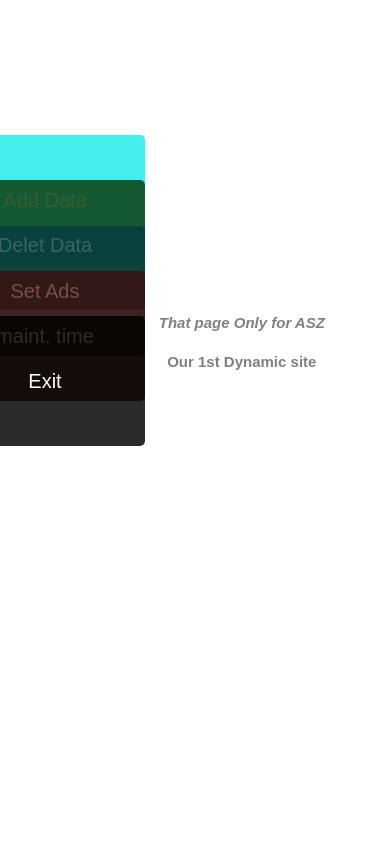
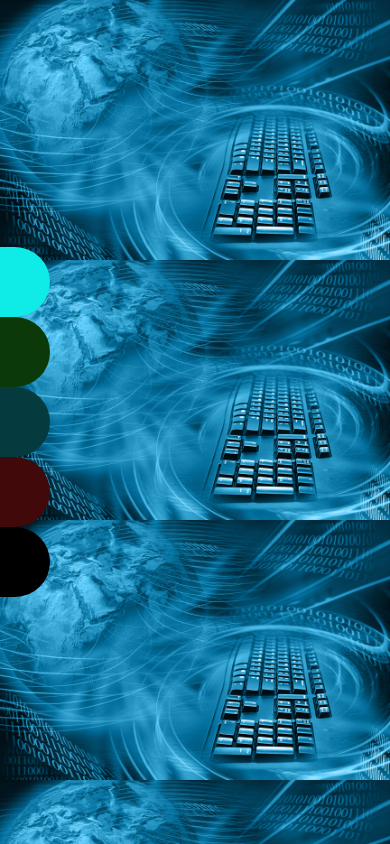
Before and after one commit to 69169/Soft-House, a PHP site: page /admin-page.html in a window 390 px wide; the page is wider, and only the part inside the window is pictured. Run offline with PHP 8.4, Linux system fonts and the light colour scheme.

Commit message:
admin page side menu made responsive by a

```diff
--- a/admin-page.css
+++ b/admin-page.css
@@ -1,47 +1,68 @@
 /*side nave*/
+body{
+    margin: 0;
+    padding: 0;
+    background-image: url(pics/bg.jpg);
+    font-family: sans-serif;
+	background-size: 100% auto;
+	background-color: #3A0BD8;
+}
+
+#mySidenav{
+	position: fixed;
+	top: 50%;
+  	-webkit-transform: translateY(-50%);
+  	-ms-transform: translateY(-50%);
+  	transform: translateY(-50%);
+}
+
 #mySidenav a {
-    position: absolute;
-    left: -40px;
-    transition: .6s;
-    padding: 50px;
-    width: 200px;
-    text-decoration: none;
-    font-size: 20px;
-    color: white;
-    border-radius: 0 5px 5px 0;
+	position: relative;
+	text-decoration: none;
+	display: block;
+  	text-align: center;
+  	padding: 20px;
+  	transition: .6s;
+  	color: white;
+  	font-size: 20px;
+	left: -150px;
+	width: 200px;
+	border-radius: 0 50px 50px 0;
 }
 
 #mySidenav a:hover {
     left: 0;
+	opacity: 0.7;
 }
 
-#about {
+#side-menu-item-1 {
     top: 30%;
-    background-color: rgba(15,235,231,0.78);
+    background-color: rgba(15,235,231,1);
 }
 
-#blog {
+#side-menu-item-2 {
     top: 40%;
-    background-color: rgba(12,57,10,0.82);
+    background-color: rgba(12,57,10,1);
 }
 
-#projects {
+#side-menu-item-3 {
     top: 50%;
-    background-color:rgba(5,59,63,0.79);
+    background-color:rgba(5,59,63,1);
 }
 
-#contact {
+#side-menu-item-4 {
     top: 60%;
-    background-color: rgba(66,9,10,0.72)
+    background-color: rgba(66,9,10,1);
 }
-#exit{
+#side-menu-item-5 {
 	top: 70%;
-	background-color: rgba(0,0,0,0.83)
+	background-color: rgba(0,0,0,1);
 }
 
 /*my-card*/
+/*
 .my-card {
-  /*box-shadow: 0 4px 8px 0 rgba(54,51,51,0.87);*/
+  box-shadow: 0 4px 8px 0 rgba(54,51,51,0.87);
   margin:20%;
   text-align: center;
   font-family: arial;
@@ -50,11 +71,8 @@
 	width: 100%;
   margin-top: 80%;
 }
+*/
 
-p{
-	color: gray;
-	font-size:15px;
-}
 /*button {
   border: none;
   outline: 0;
@@ -73,7 +91,3 @@ a {
   font-size: 22px;
   color: rgba(147,147,147,1.00);
 }*/
-
-button:hover, a:hover {
-  opacity: 0.7;
-}
--- a/admin-page.html
+++ b/admin-page.html
@@ -1,42 +1,24 @@
 <!doctype html>
 <html>
 <head>
-<meta name="viewport" content="width=device-width, initial-scale=1">
+<meta name="viewport" content="width=device-width, initial-scale=1.0">
 <script src="javascript.js"></script>
 <link rel="stylesheet" type="text/css" href="admin-page.css"/>
 <link rel="stylesheet" href="bootstrap4/css/bootstrap.min.css"/>
 <script src="bootstrap4/js/bootstrap.min.js"></script>
 <script src="https://ajax.googleapis.com/ajax/libs/jquery/3.3.1/jquery.min.js"></script>
-
 <title>Admin Page</title>
 </head>
 
 <body>
 
-  	<div class="row">
-		<div class="col-sm-3">
-			<div class="my-card">
-				<img src="users.jpg" alt="John" style="    width: 6%;
-					height: 8%;
-					border-radius: 50%;
-					position: absolute;
-					top: 40px;
-					left: calc(7% - 50px);
-				">
-				<p><i><b>That page Only for ASZ</b></i></p>
-			 	<p><b> Our 1st Dynamic site</b></p>
-				 <div id="mySidenav" class="sidenav">
-				  <a href="#" id="about">Add Data</a>
-				  <a href="#" id="blog">Delet Data</a>
-				  <a href="#" id="projects">Set Ads</a>
-				  <a href="#" id="contact">maint. time</a>
-				  <a href="#" id="exit">Exit</a>
-				 </div>
-			</div>
-	   	</div>
-		<div class="col-sm-9">
-		</div>
+	<div id="mySidenav">
+		<a href="#" id="side-menu-item-1">Add Card</a>
+		<a href="#" id="side-menu-item-2">Edit Card</a>
+		<a href="#" id="side-menu-item-3">Delet Card</a>
+		<a href="#" id="side-menu-item-4">Hide Data</a>
+		<a href="#" id="side-menu-item-5">Logout</a>
+	</div>
 
-	</div>
 </body>
 </html>
```
